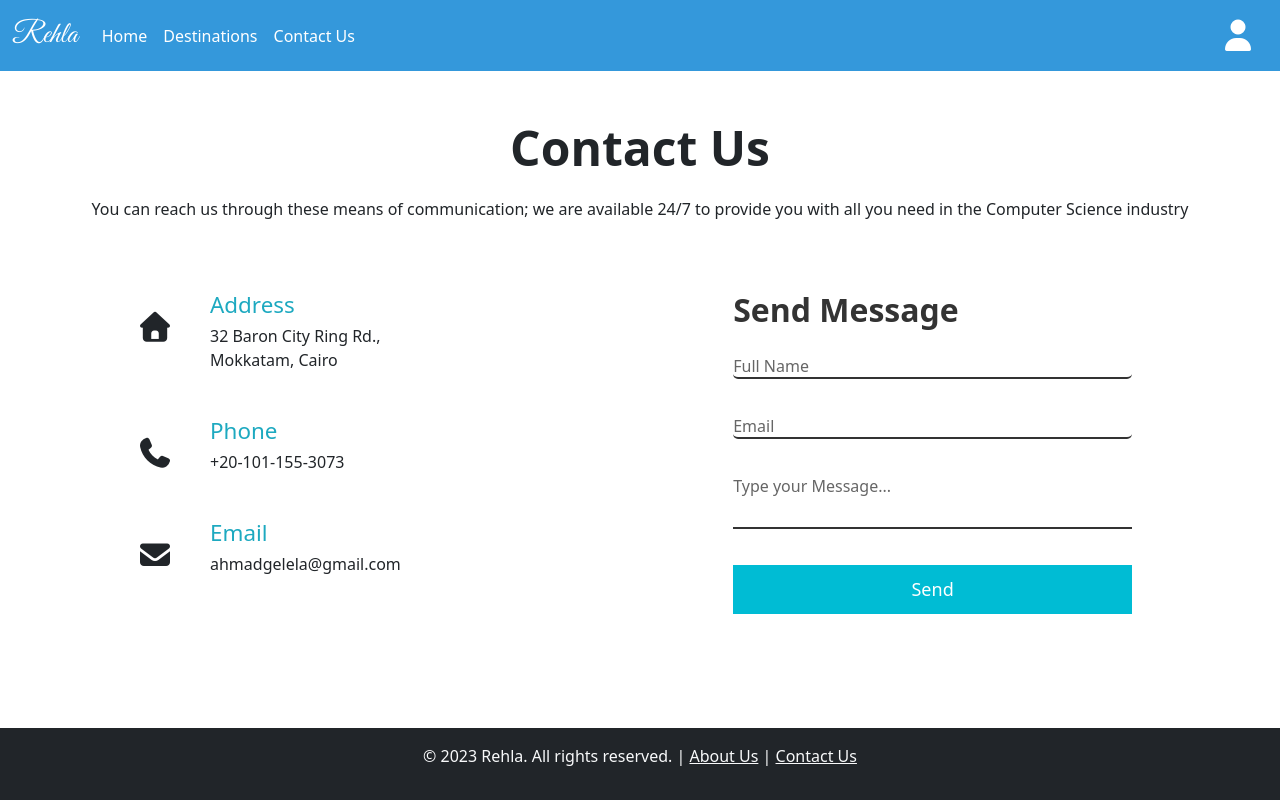
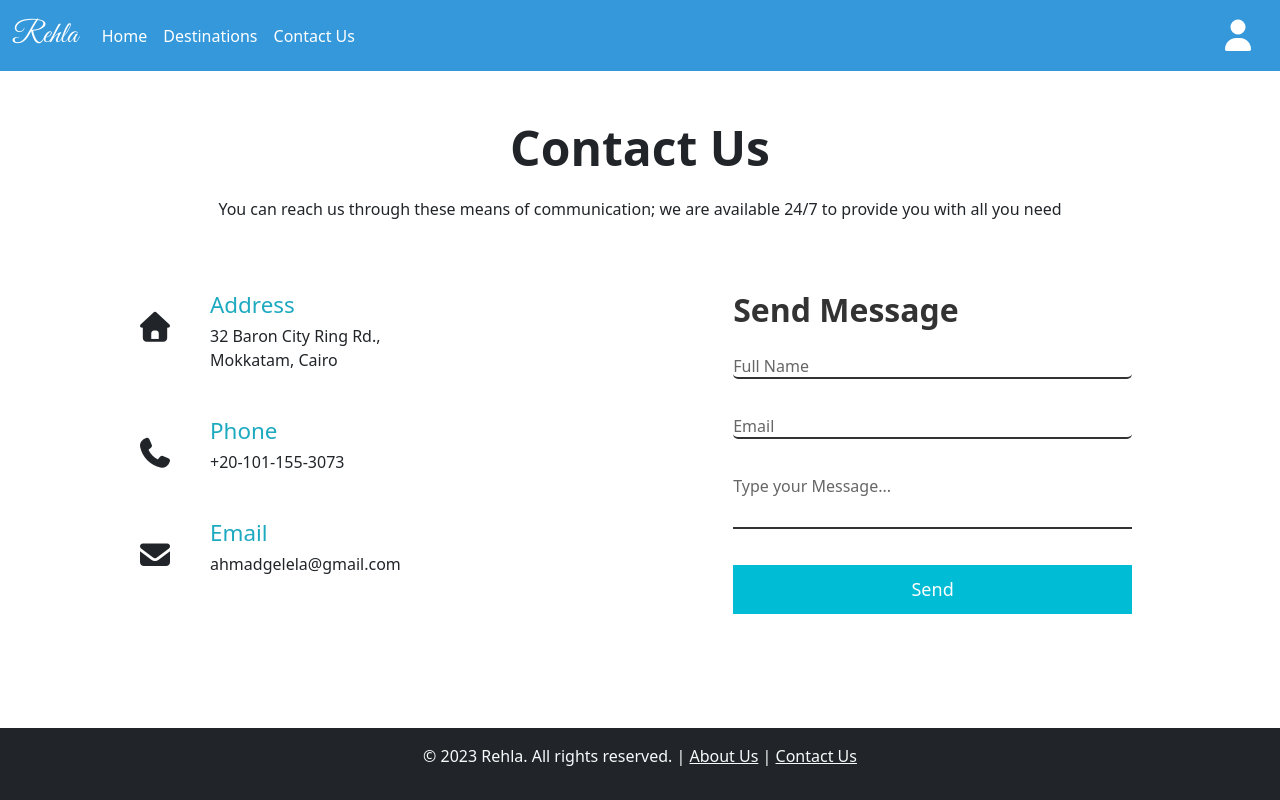
Before and after one commit to CyberKL/travel-destinations-website, a website: page src/pages/contact.html in a window 1280 px wide. Drawn offline with nearby package versions, Linux system fonts and the light colour scheme; files whose address does not match are found by name.

Commit message:
Change contact paragraph

```diff
--- a/src/pages/contact.html
+++ b/src/pages/contact.html
@@ -135,7 +135,7 @@
         <div class="container">
             <div class="section-header mt-5">
                 <h2>Contact Us</h2>
-                <p>You can reach us through these means of communication; we are available 24/7 to provide you with all you need in the Computer Science industry</p>
+                <p>You can reach us through these means of communication; we are available 24/7 to provide you with all you need</p>
             </div>
             <div class="pageContent">
                 <div class="row">
```
